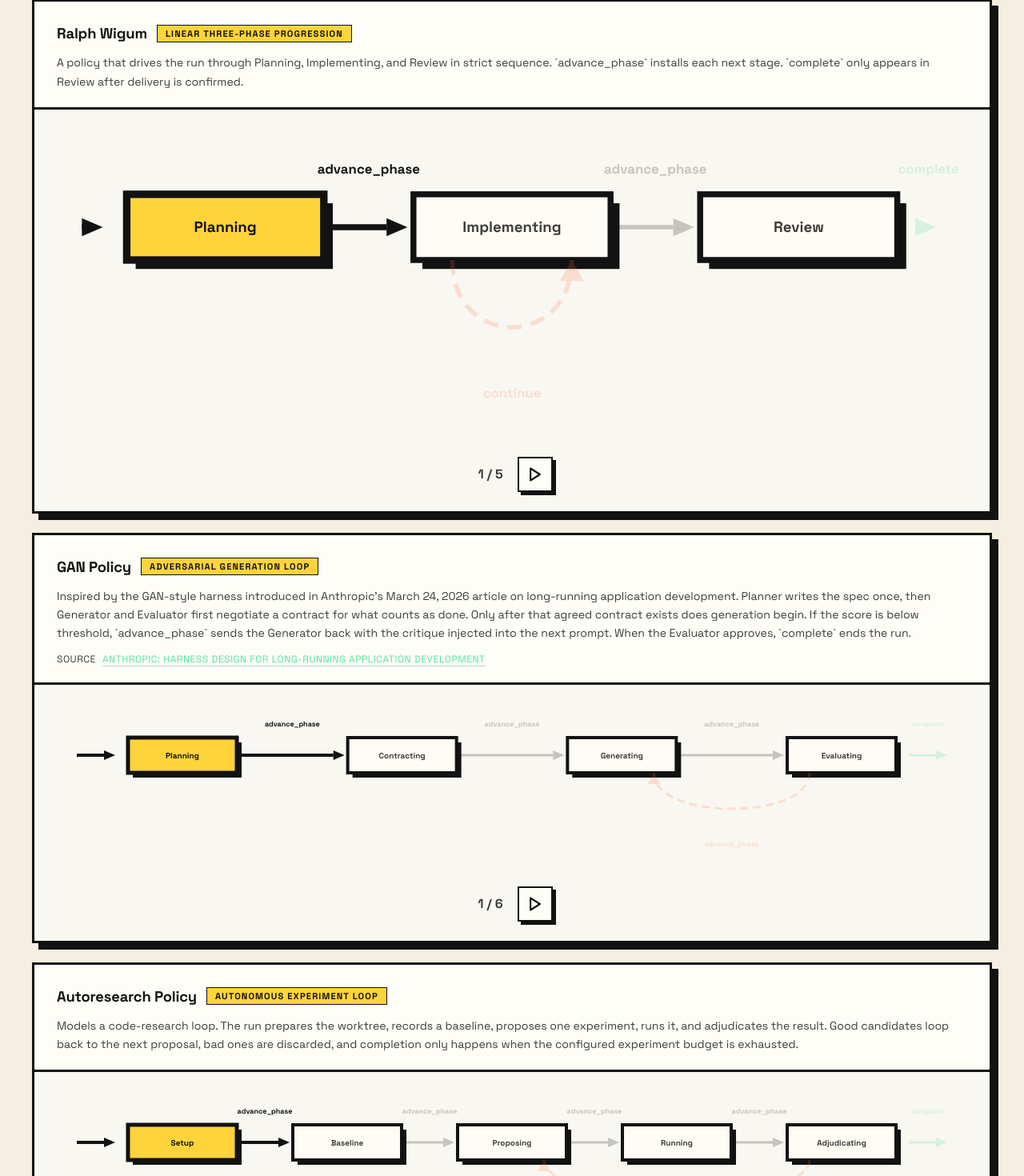
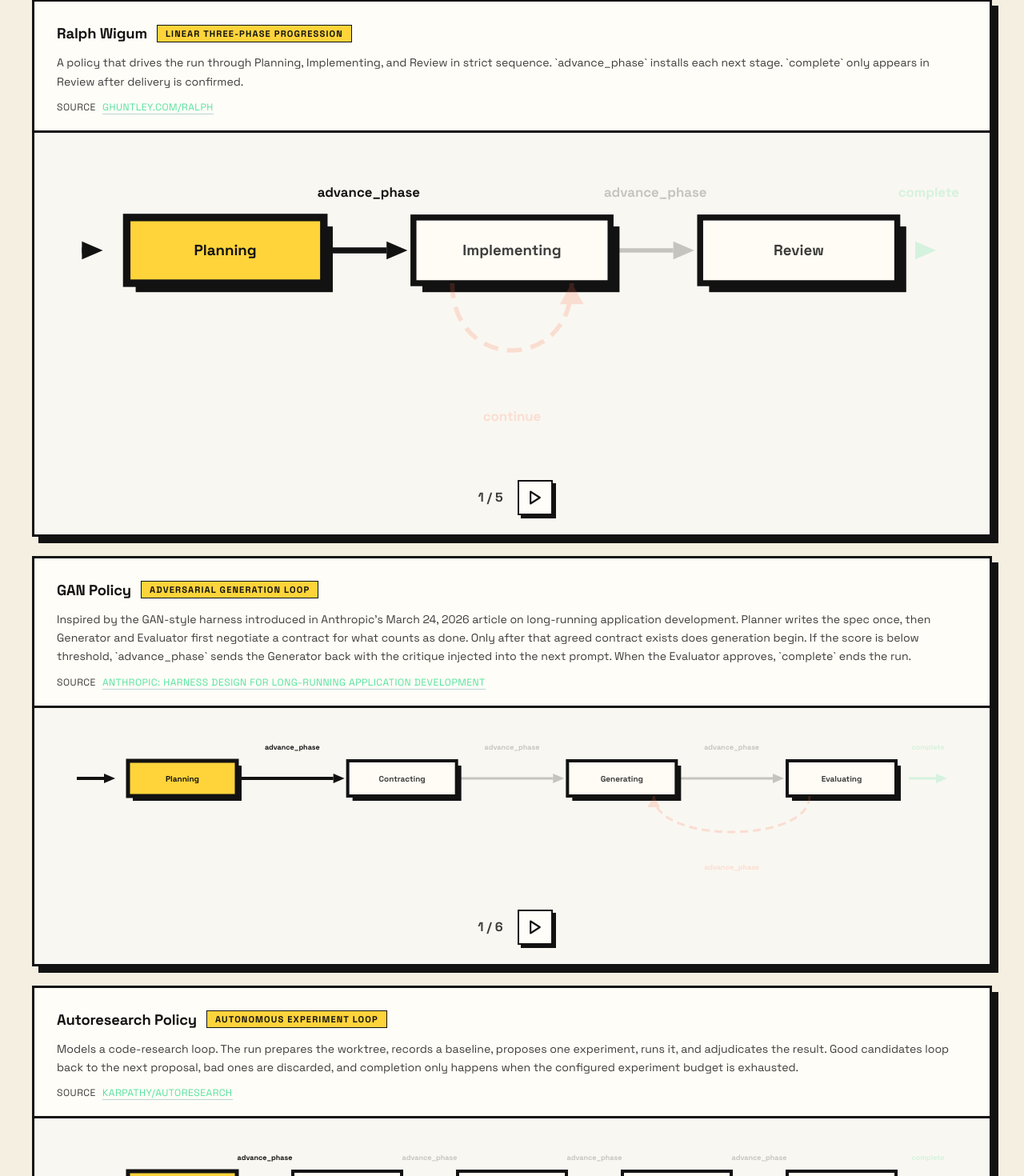
Before and after one commit to siisee11/what-the-loop.spec, a React (Vite) app in the folder explanation/: page / in a window 1280 px wide. Shown: the part 3196-4666 px from the top of the page at 80% size. Built offline with nearby package versions, Linux system fonts and the light colour scheme.

Commit message:
Add Ralph and autoresearch sources

```diff
--- a/explanation/src/i18n.js
+++ b/explanation/src/i18n.js
@@ -500,6 +500,11 @@ export const i18n = {
           name: "Ralph Wigum",
           tag: "Linear three-phase progression",
           body: "A policy that drives the run through Planning, Implementing, and Review in strict sequence. `advance_phase` installs each next stage. `complete` only appears in Review after delivery is confirmed.",
+          source: {
+            label: "Source",
+            text: "ghuntley.com/ralph",
+            url: "https://ghuntley.com/ralph/"
+          },
           loopNote: null,
           phases: [
             { id: "planning", name: "Planning" },
@@ -530,6 +535,11 @@ export const i18n = {
           name: "Autoresearch Policy",
           tag: "Autonomous experiment loop",
           body: "Models a code-research loop. The run prepares the worktree, records a baseline, proposes one experiment, runs it, and adjudicates the result. Good candidates loop back to the next proposal, bad ones are discarded, and completion only happens when the configured experiment budget is exhausted.",
+          source: {
+            label: "Source",
+            text: "karpathy/autoresearch",
+            url: "https://github.com/karpathy/autoresearch"
+          },
           loopNote: "keep or discard, then propose again",
           phases: [
             { id: "setup", name: "Setup" },
@@ -1138,6 +1148,11 @@ Done: your request was completed successfully.`
           name: "Ralph Wigum",
           tag: "선형 3단계 진행",
           body: "Planning, Implementing, Review를 순서대로 진행하는 Policy입니다. `advance_phase`로 다음 단계를 설치하고, Review에서 검증이 완료될 때만 `complete`를 반환합니다.",
+          source: {
+            label: "출처",
+            text: "ghuntley.com/ralph",
+            url: "https://ghuntley.com/ralph/"
+          },
           loopNote: null,
           phases: [
             { id: "planning", name: "Planning" },
@@ -1168,6 +1183,11 @@ Done: your request was completed successfully.`
           name: "Autoresearch Policy",
           tag: "자율 실험 루프",
           body: "코드 연구 루프를 모델링한 Policy입니다. worktree를 준비하고, baseline을 기록하고, 한 번의 실험을 제안하고, 실행하고, 결과를 판정합니다. 좋은 후보는 다음 제안 단계로 되돌아가고, 나쁜 후보는 버리며, 종료는 설정된 실험 예산이 모두 소진됐을 때만 일어납니다.",
+          source: {
+            label: "출처",
+            text: "karpathy/autoresearch",
+            url: "https://github.com/karpathy/autoresearch"
+          },
           loopNote: "keep/discard 후 다음 제안으로 복귀",
           phases: [
             { id: "setup", name: "Setup" },
```
Also changed, not shown: 1 other file (tests, documents, lock files or other folders).
